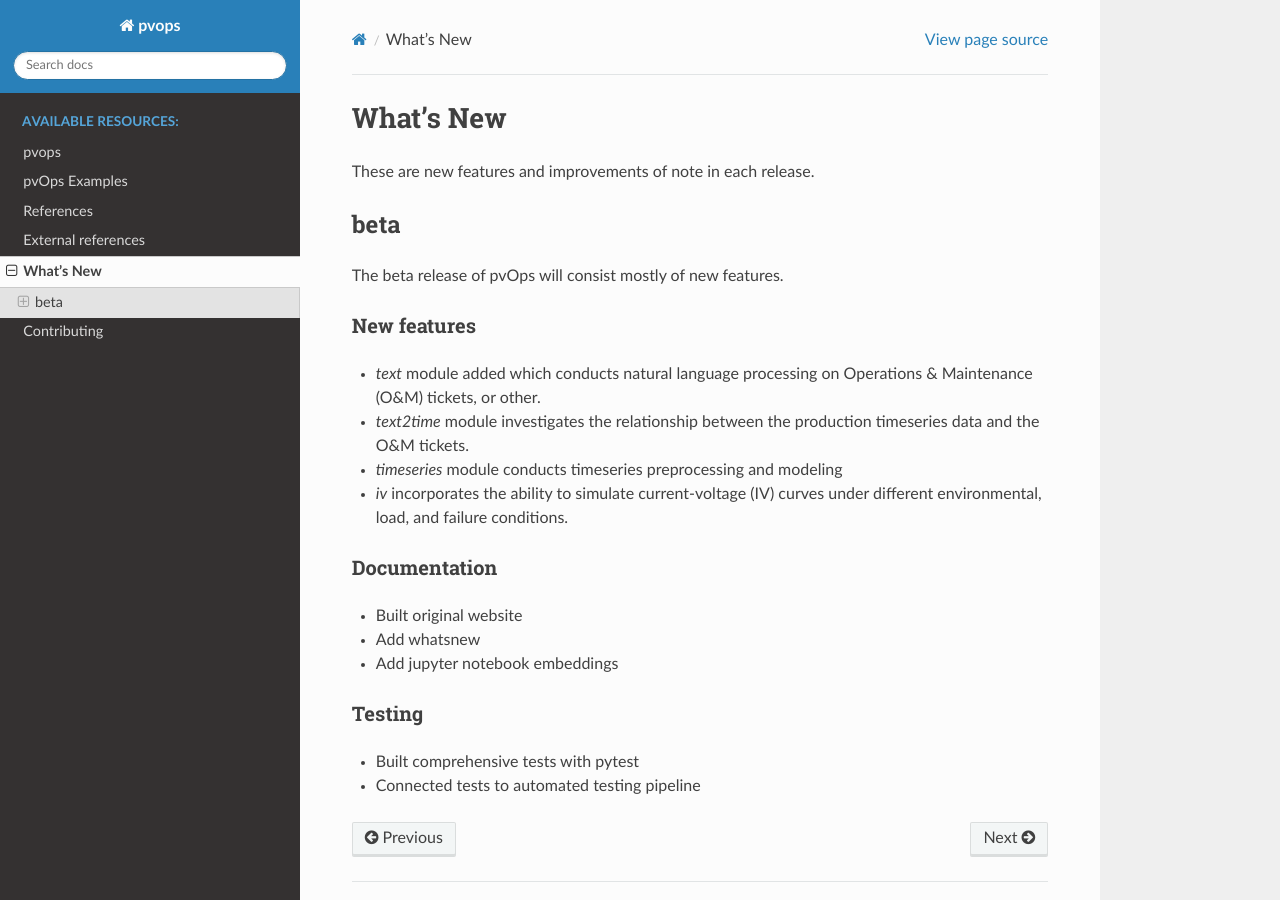
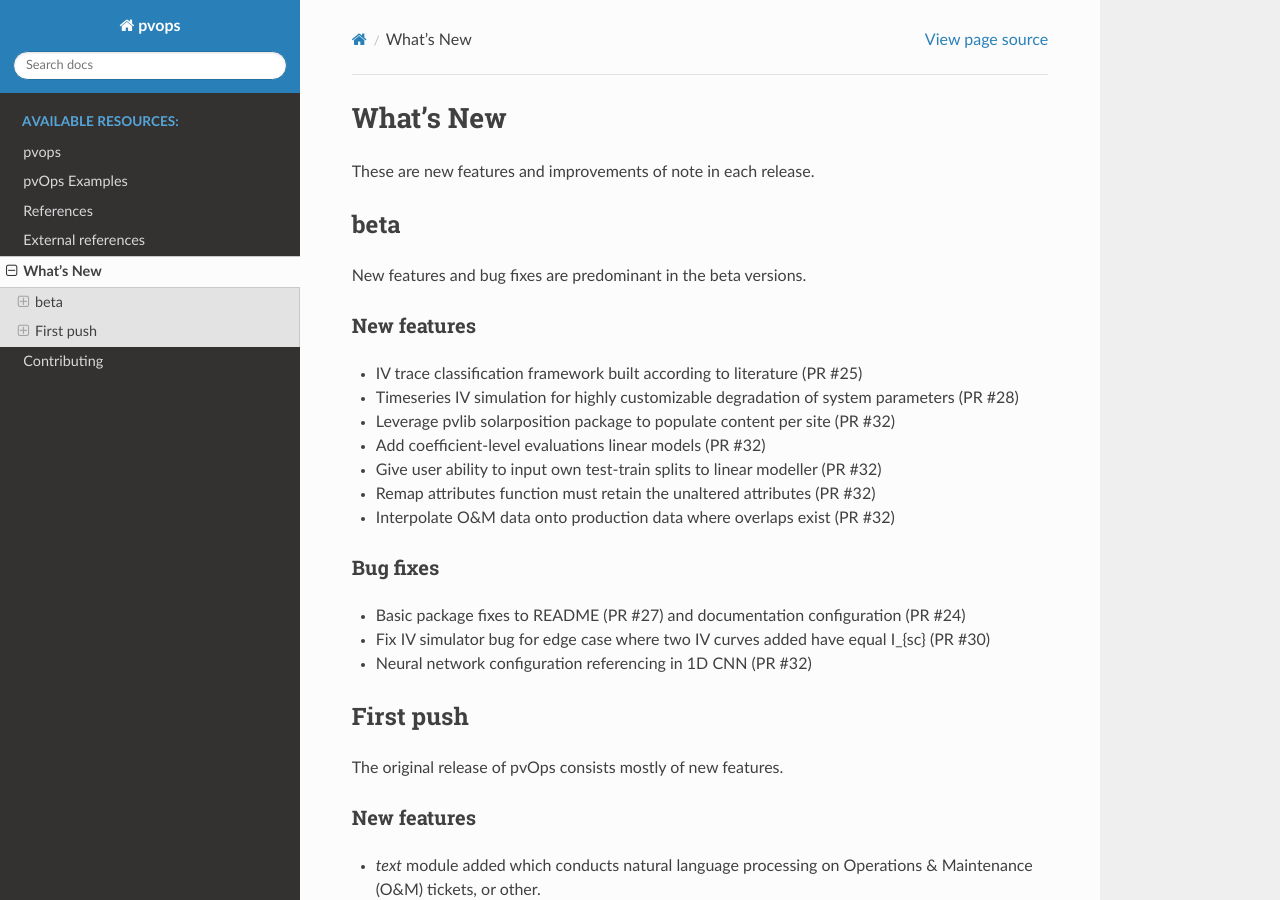
Before and after one commit to sandialabs/pvOps, a Sphinx documentation site: the page built from docs/whatsnew.rst, in a window 1280 px wide and 900 px high. Built offline with Sphinx 7.4.7 and the Read the Docs theme 2.0.0, drawn with Linux system fonts in a browser that asks for light colours; pages that are not in the unit, such as notebooks, are missing from menus.

Commit message:
update documentation & add test for new functionality

```diff
--- a/docs/whatsnew.rst
+++ b/docs/whatsnew.rst
@@ -6,4 +6,7 @@
 
 These are new features and improvements of note in each release.
 
+
 .. include:: whatsnew/beta.rst
+
+.. include:: whatsnew/alpha.rst
--- /dev/null
+++ b/docs/whatsnew/alpha.rst
@@ -0,0 +1,28 @@
+.. _whatsnew_alpha:
+
+First push
+-----------------------
+
+The original release of pvOps consists mostly of new features.
+
+New features
+~~~~~~~~~~~~
+
+* `text` module added which conducts natural language processing on Operations & Maintenance (O&M) tickets, or other.
+* `text2time` module investigates the relationship between the production timeseries data and the O&M tickets.
+* `timeseries` module conducts timeseries preprocessing and modeling
+* `iv` incorporates the ability to simulate current-voltage (IV) curves under different environmental, load, and failure conditions.
+
+
+Documentation
+~~~~~~~~~~~~~
+
+* Built original website
+* Add whatsnew
+* Add jupyter notebook embeddings
+
+Testing
+~~~~~~~
+
+* Built comprehensive tests with pytest
+* Connected tests to automated testing pipeline
--- a/docs/whatsnew/beta.rst
+++ b/docs/whatsnew/beta.rst
@@ -3,26 +3,22 @@
 beta
 -----------------------
 
-The beta release of pvOps will consist mostly of new features.
+New features and bug fixes are predominant in the beta versions.
 
 New features
 ~~~~~~~~~~~~
 
-* `text` module added which conducts natural language processing on Operations & Maintenance (O&M) tickets, or other.
-* `text2time` module investigates the relationship between the production timeseries data and the O&M tickets.
-* `timeseries` module conducts timeseries preprocessing and modeling
-* `iv` incorporates the ability to simulate current-voltage (IV) curves under different environmental, load, and failure conditions.
+* IV trace classification framework built according to literature (PR #25)
+* Timeseries IV simulation for highly customizable degradation of system parameters (PR #28)
+* Leverage pvlib solarposition package to populate content per site (PR #32)
+* Add coefficient-level evaluations linear models (PR #32)
+* Give user ability to input own test-train splits to linear modeller (PR #32)
+* Remap attributes function must retain the unaltered attributes (PR #32)
+* Interpolate O&M data onto production data where overlaps exist (PR #32)
 
+Bug fixes
+~~~~~~~~~
 
-Documentation
-~~~~~~~~~~~~~
-
-* Built original website
-* Add whatsnew
-* Add jupyter notebook embeddings
-
-Testing
-~~~~~~~
-
-* Built comprehensive tests with pytest
-* Connected tests to automated testing pipeline
+* Basic package fixes to README (PR #27) and documentation configuration (PR #24)
+* Fix IV simulator bug for edge case where two IV curves added have equal I_{sc} (PR #30)
+* Neural network configuration referencing in 1D CNN (PR #32)
```
Also changed, not shown: 2 other files.
